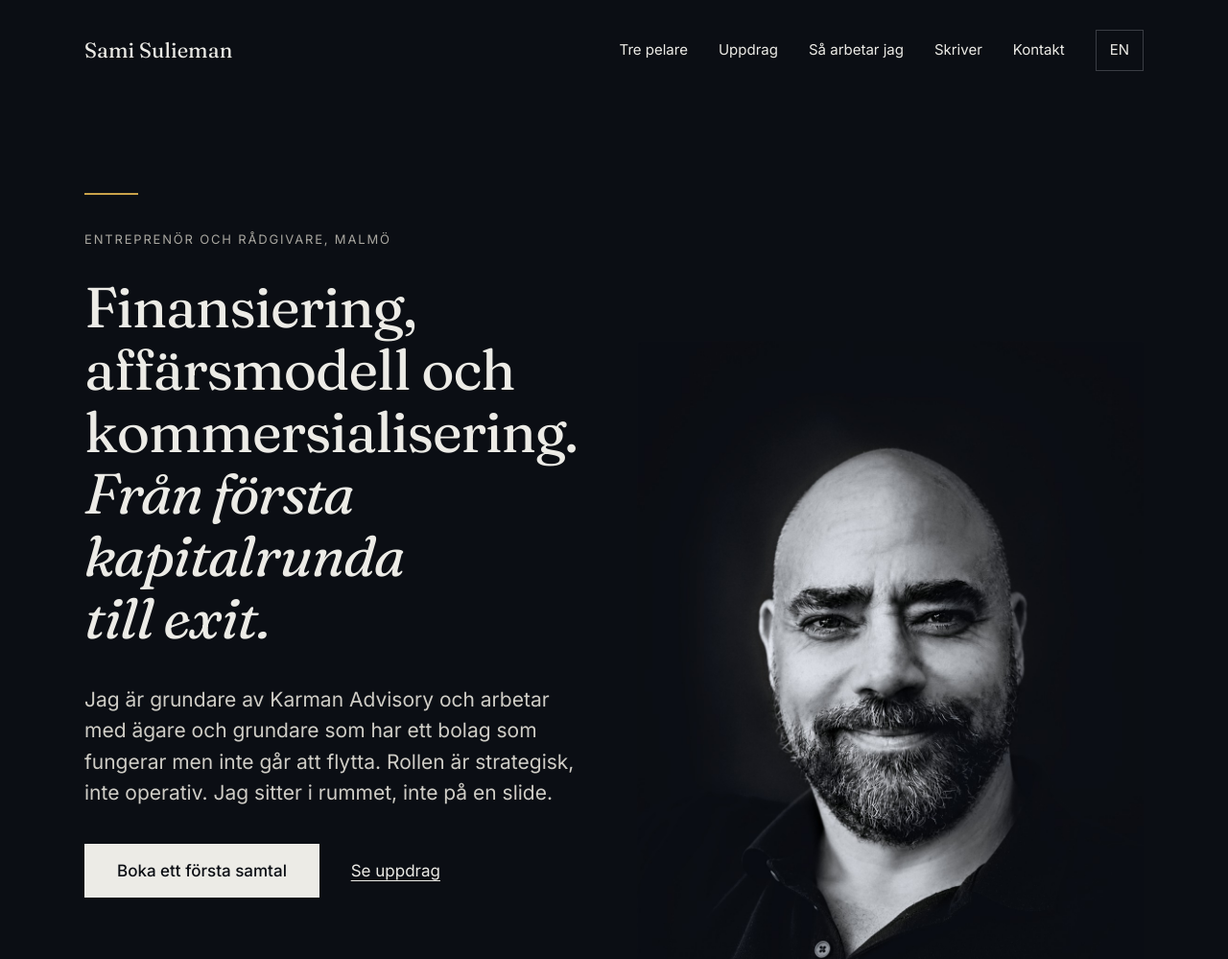
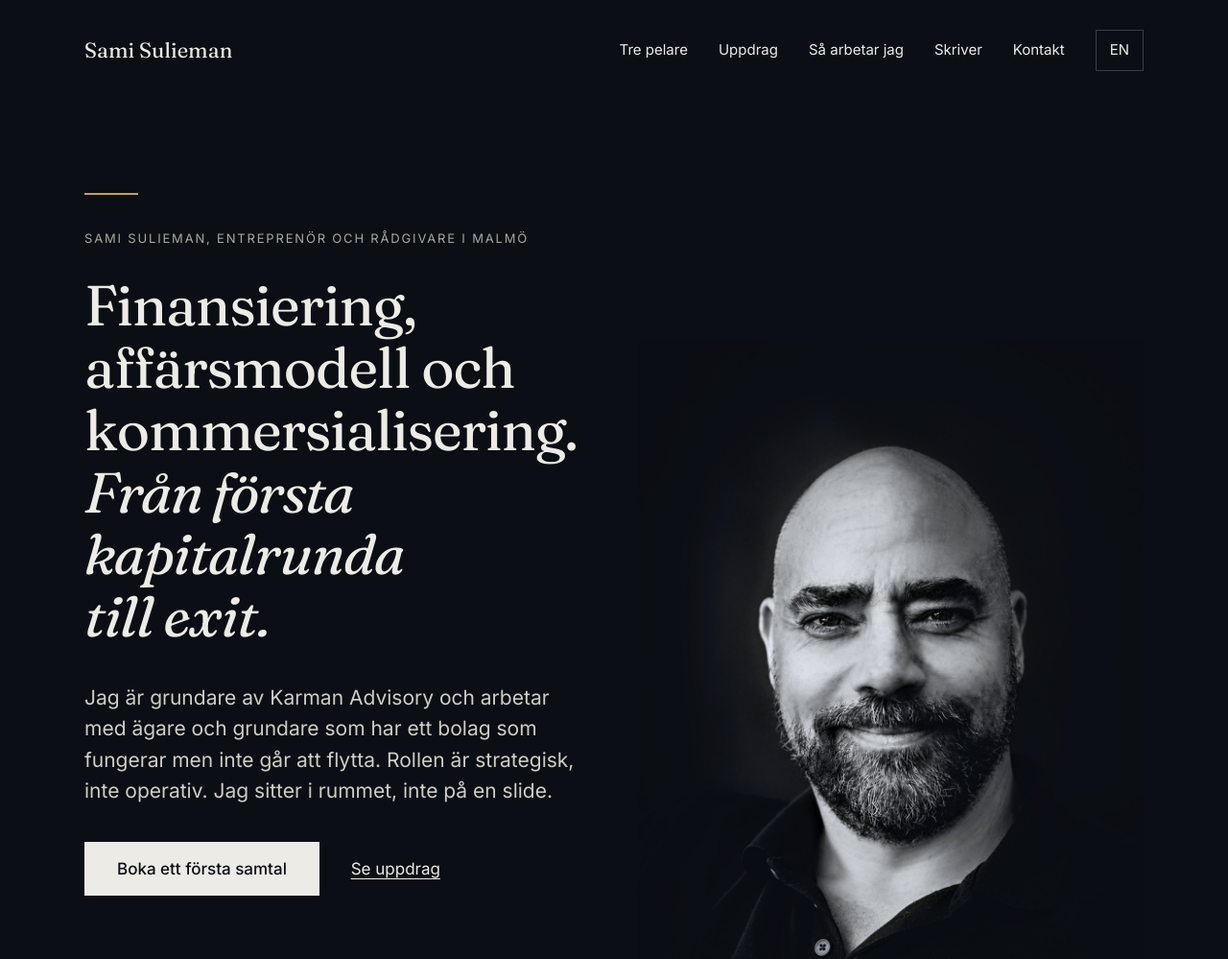
Before and after one commit to suliemansami/suliemansami.github.io, a plain HTML site: page index.html in a window 1280 px wide. Shown: the top 999 px of the page at 96% size. Drawn offline with Linux system fonts and the light colour scheme.

Commit message:
Put the name in the H1 as a kicker line on both language pages
Co-Authored-By: Claude Fable 5.2 <noreply@anthropic.com>
Claude-Session: https://claude.ai/code/session_012Q6GhmZNqj4nJSZcg9BTV9

```diff
--- a/index.html
+++ b/index.html
@@ -118,8 +118,7 @@
 <section class="hero">
   <div class="wrap">
     <div class="hero-text">
-    <p class="kicker">Entreprenör och rådgivare, Malmö</p>
-    <h1>Finansiering, affärsmodell och kommersialisering. <em>Från första kapitalrunda till exit.</em></h1>
+    <h1><span class="kicker">Sami Sulieman, entreprenör och rådgivare i Malmö</span>Finansiering, affärsmodell och kommersialisering. <em>Från första kapitalrunda till exit.</em></h1>
     <p class="lede">Jag är grundare av Karman Advisory och arbetar med ägare och grundare som har ett bolag som fungerar men inte går att flytta. Rollen är strategisk, inte operativ. Jag sitter i rummet, inte på en slide.</p>
     <a class="btn" href="#kontakt">Boka ett första samtal</a>
     <a class="btn ghost" href="#uppdrag">Se uppdrag</a>
--- a/style.css
+++ b/style.css
@@ -32,6 +32,7 @@ header{background:var(--ink);color:var(--on-dark)}
 .kicker{font-size:.8125rem;letter-spacing:.14em;text-transform:uppercase;color:var(--on-dark-3);margin:0 0 28px}
 h1{font-size:clamp(2.5rem,4.6vw,4rem);line-height:1.1;letter-spacing:-.02em;margin:0 0 36px}
 h1 em{font-style:italic}
+h1 .kicker{display:block;font-family:var(--sans);font-weight:400;line-height:1.5}
 .lede{font-size:1.3125rem;line-height:1.55;max-width:34rem;color:var(--on-dark-2);margin:0 0 36px}
 .hero img{display:block;width:100%;max-width:620px;height:auto;justify-self:end;align-self:end}
 
```
Also changed, not shown: en/index.html (+1 -2 lines).
